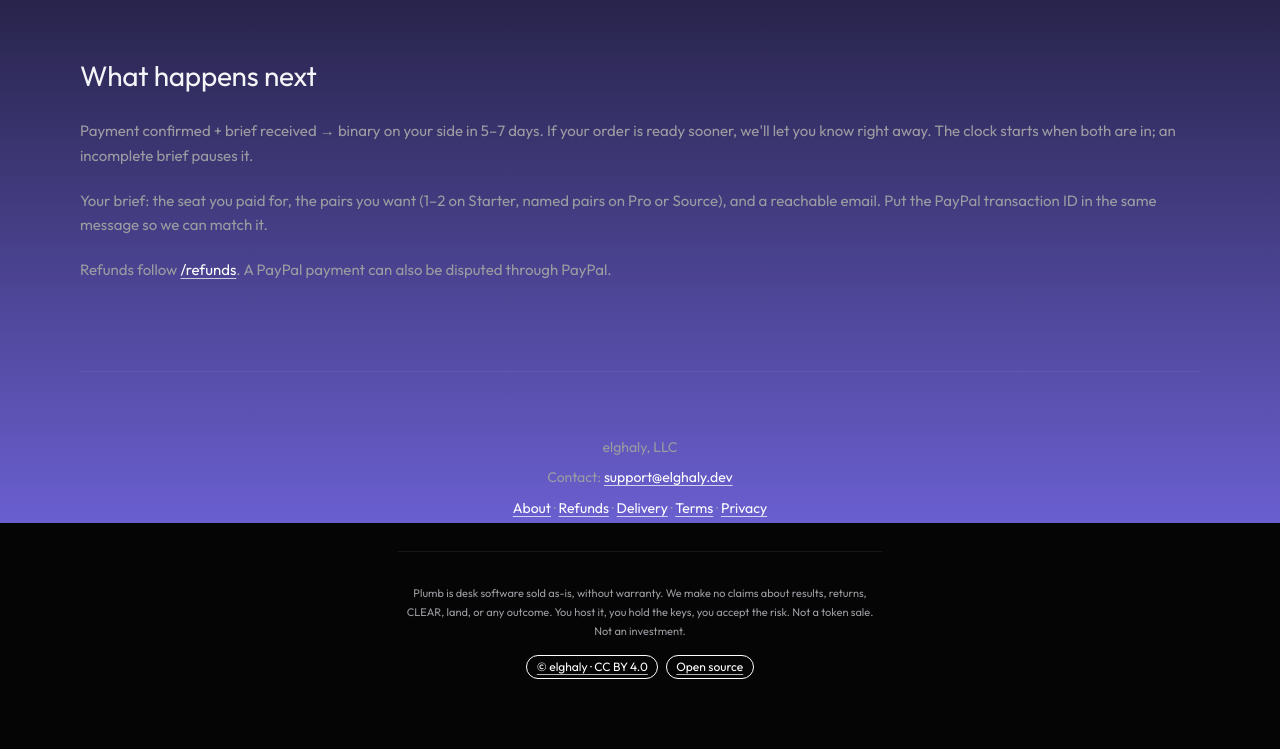
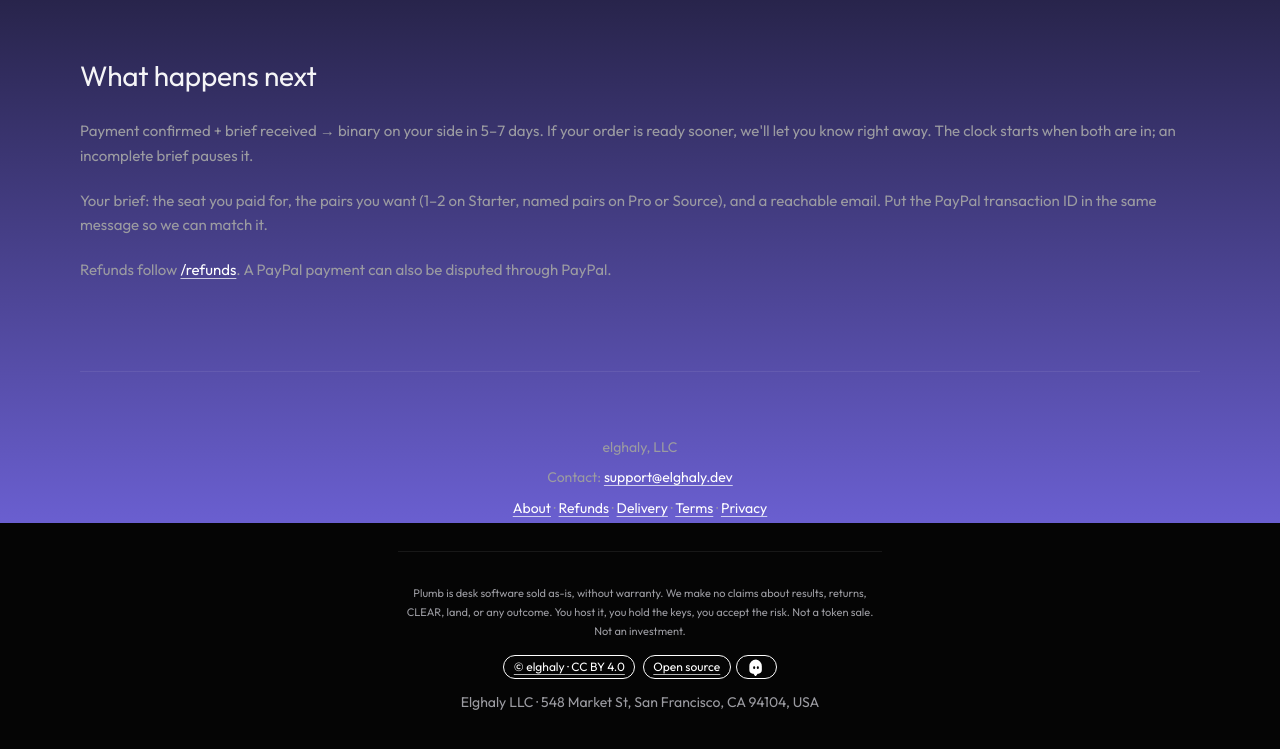
Before and after one commit to elghaly-dev/plumb35-site, a plain HTML site: page thanks.html in a window 1280 px wide. Shown: the part 277-1026 px from the top of the page. Drawn offline with Linux system fonts and the light colour scheme.

Commit message:
footer: QQ Mail icon + company address (thanks.html)

```diff
--- a/thanks.html
+++ b/thanks.html
@@ -48,8 +48,9 @@
     <p class="addr">Contact: <a href="mailto:support@elghaly.dev">support@elghaly.dev</a></p>
     <p class="addr legal-links"><a href="https://elghaly.dev/about.html">About</a> · <a href="/refunds/">Refunds</a> · <a href="https://elghaly.dev/delivery.html">Delivery</a> · <a href="https://elghaly.dev/terms.html">Terms</a> · <a href="https://elghaly.dev/privacy.html">Privacy</a></p>
     <p class="fine">Plumb is desk software sold as-is, without warranty. We make no claims about results, returns, CLEAR, land, or any outcome. You host it, you hold the keys, you accept the risk. Not a token sale. Not an investment.</p>
-  <p class="lic-badges"><a href="https://creativecommons.org/licenses/by/4.0/" rel="license">© elghaly · CC BY 4.0</a> <a href="https://github.com/Alarm2024">Open source</a></p>
-  </footer>
+  <p class="lic-badges"><a href="https://creativecommons.org/licenses/by/4.0/" rel="license">© elghaly · CC BY 4.0</a> <a href="https://github.com/Alarm2024">Open source</a><a href="mailto:&#49;&#57;&#49;&#56;&#56;&#50;&#53;&#55;&#53;&#50;&#64;&#113;&#113;&#46;&#99;&#111;&#109;" aria-label="QQ Mail" title="QQ Mail"><svg viewBox="0 0 24 24" width="20" height="20" aria-hidden="true" fill="currentColor"><path d="M12 3a8 8 0 0 0-8 8v4.6c0 2.4 1.6 4.4 4 4.4h1l1.6 2.4c.4.6 1.2.6 1.6 0L14 20h1c2.4 0 4-2 4-4.4V11a8 8 0 0 0-7-7.9V3Zm-2.2 8.2a1.3 1.6 0 1 1 0 3.2 1.3 1.6 0 0 1 0-3.2Zm4.4 0a1.3 1.6 0 1 1 0 3.2 1.3 1.6 0 0 1 0-3.2Z"/></svg></a></p>
+    <p class="footer__address mt-1 text-center text-[11px] tracking-widest text-slate-400" dir="ltr">Elghaly LLC · 548 Market St, San Francisco, CA 94104, USA</p>
+</footer>
 </div>
 </body>
 </html>
```
